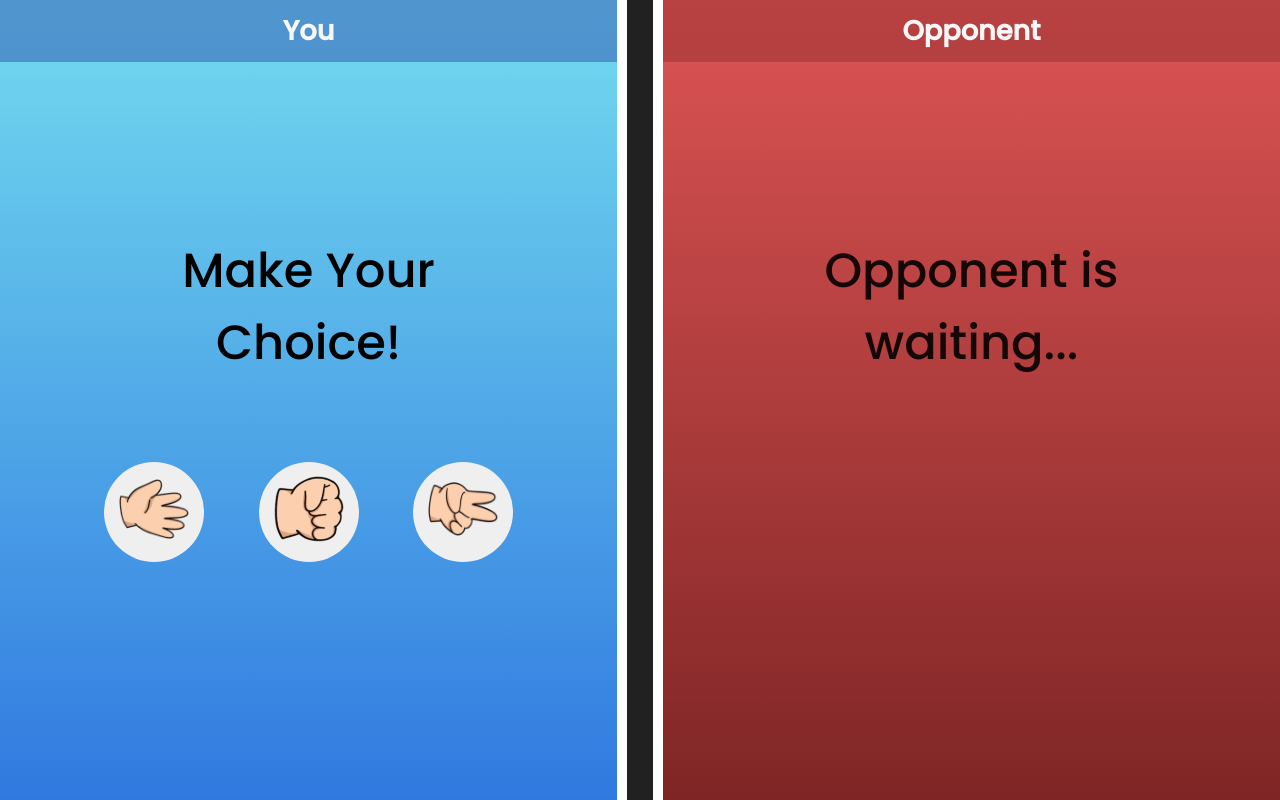
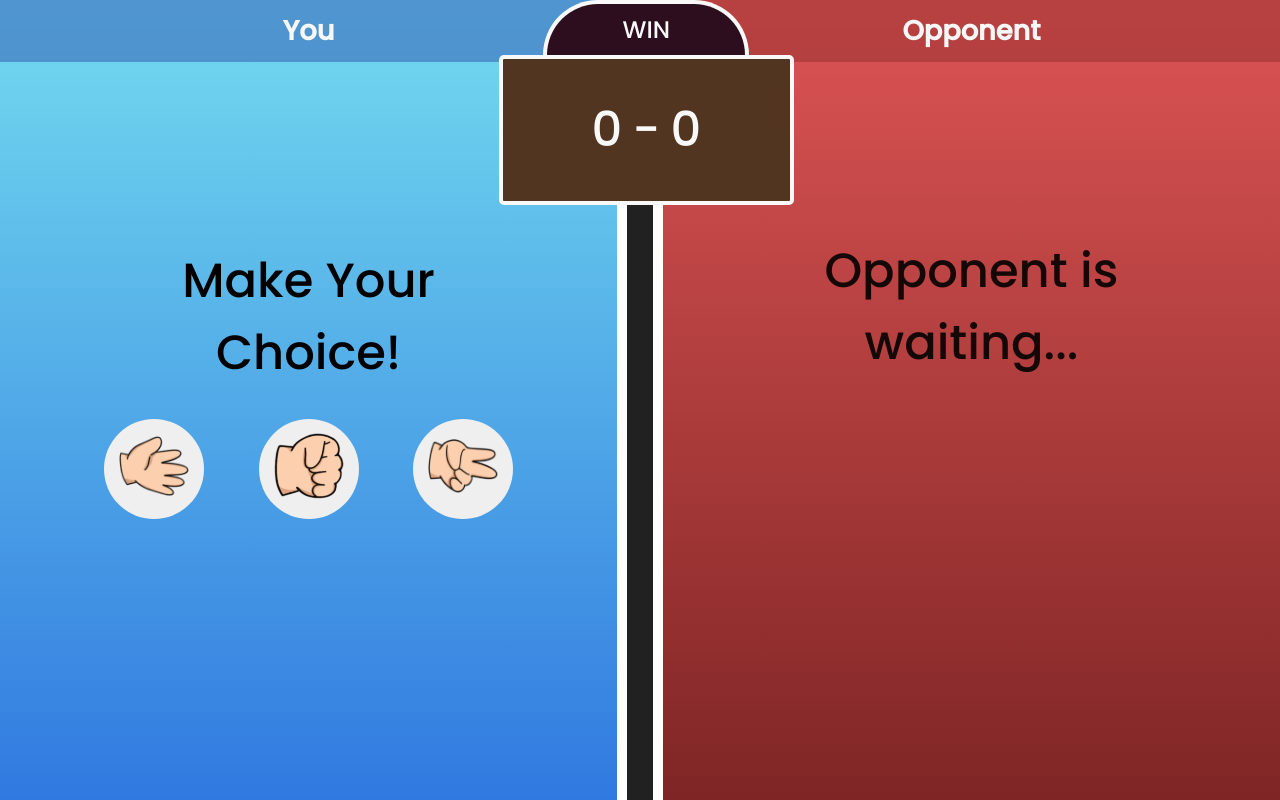
Before and after one commit to WidyaX1900/suit, a plain HTML site: page index.html in a window 1280 px wide. Drawn offline with Linux system fonts and the light colour scheme.

Commit message:
Tidying up the UI HTML layout and make a score board

```diff
--- a/index.html
+++ b/index.html
@@ -9,15 +9,15 @@
   <body>
     <div class="player one">
       <h1>You</h1>
-      <div class="player-choice opening">
+      <div class="choice hidden">
         <img
           id="playerSelect"
           src="img/player1-paper.png"
           alt="player-choice-img"
-          class="hidden"
         />
+      </div>
+      <div id="playerReady" class="ready-element">
         <h2>Make Your Choice!</h2>
-      </div>
         <div class="choice-buttons">
           <button type="button" class="player-attack-button">
             <img src="img/player1-paper.png" alt="player-choice-btn-image" />
@@ -30,9 +30,10 @@
           </button>
         </div>
       </div>
+    </div>
     <div class="player two">
       <h1>Opponent</h1>
-      <div class="player-choice opening">
+      <div class="choice opening">
         <img
           id="enemySelect"
           src="img/player2-paper.png"
@@ -42,6 +43,16 @@
         <h2 class="enemy-opening-text">Opponent is waiting...</h2>
       </div>
     </div>
+    <div class="score-board">
+      <div class="game-result">
+        <span id="gameResult">WIN</span>
+      </div>
+      <div class="score">
+        <span id="playerScore">0</span>
+        <span>-</span>
+        <span id="enemyScore">0</span>
+      </div>
+    </div>
 
     <script src="script.js"></script>
   </body>
--- a/script.js
+++ b/script.js
@@ -2,10 +2,10 @@ const playerAtkBtnEl = document.getElementsByClassName("player-attack-button");
 const playerAtkBtnArr = Array.from(playerAtkBtnEl);
 const playerSelect = document.getElementById("playerSelect");
 const enemySelect = document.getElementById("enemySelect");
+const playerReady = document.getElementById("playerReady");
 
 let playerChoice = 0;
 let enemyChoice = 0;
-let result;
 
 /*
   ROCK, PAPER, SCISSOR NUMBER LABEL:
@@ -14,15 +14,20 @@ let result;
   3 = Scissor
 */
 
+const enemyChoiceImg = [
+  "img/player2-paper.png",
+  "img/player2-rock.png",
+  "img/player2-scissor.png",
+];
+
 playerAtkBtnArr.forEach((playerAtkBtn, index) => {
   playerAtkBtn.addEventListener("click", (event) => {
-    playerSelect.classList.remove("hidden");
-    playerSelect.nextElementSibling.classList.add("hidden");
-    playerSelect.parentElement.classList.remove("opening");
+    playerSelect.parentElement.classList.remove("hidden");
+    playerReady.classList.add("hidden");
 
     enemySelect.classList.remove("hidden");
+    enemySelect.parentElement.classList.remove("opening");
     enemySelect.nextElementSibling.classList.add("hidden");
-    enemySelect.parentElement.classList.remove("opening");
 
     let btnImage = playerAtkBtn.getElementsByTagName("img")[0];
     playerSelect.setAttribute("src", btnImage.src);
@@ -42,20 +47,16 @@ playerAtkBtnArr.forEach((playerAtkBtn, index) => {
     enemyChoice = Math.floor((Math.random() * 3) + 1);
 
     if(playerChoice === enemyChoice) {
-      result = "Draw";
+      console.log("Draw");
     } else if
     (
       enemyChoice == 1 && playerChoice == 2 ||
       enemyChoice == 2 && playerChoice == 3 ||
       enemyChoice == 3 && playerChoice == 1
     ) {
-      result = "You Lose!";
+      enemySelect.setAttribute("src", enemyChoiceImg[enemyChoice - 1]);
     } else {
-      result = "You Win";
+      console.log("You win");
     }
-
-    console.log(`Your choice: ${playerChoice}`);
-    console.log(`Enemy choice: ${enemyChoice}`);
-    console.log(result + "\n");
   });
 });
--- a/style.css
+++ b/style.css
@@ -14,6 +14,7 @@ body {
   display: flex;
   justify-content: space-between;
   background: rgb(33, 33, 33);
+  position: relative;
 }
 
 .player {
@@ -47,33 +48,41 @@ body {
   background: rgba(159, 53, 53, 0.594);
 }
 
-.player .player-choice {
+.player .choice {
   display: flex;
   justify-content: center;
   align-items: center;
   padding-top: 30px;
-  height: 65%;
+  height: 80%;
 }
 
-.player .player-choice img {
+.player .choice img {
   width: 40%;
 }
 
-.player .player-choice .img-rock {
+.player .choice .img-rock {
   width: 35%;
 }
 
-.player .player-choice h2 {
+.ready-element {
+  height: 80%;
+  display: flex;
+  flex-direction: column;
+  justify-content: center;
+}
+
+.ready-element h2 {
   font-size: 3rem;
   width: 50%;
   text-align: center;
+  margin: 0 auto;
 }
 
 .choice-buttons {
   display: flex;
   justify-content: space-around;
   width: 75%;
-  margin: 0 auto;
+  margin: 30px auto 0 auto;
 }
 
 .choice-buttons button {
@@ -94,7 +103,12 @@ body {
 }
 
 .hidden {
-  display: none;
+  display: none !important;
+}
+
+.enemy-opening-text {
+  /* opacity: 0.4; */
+  animation: openingTextAnim 3.5s linear infinite;
 }
 
 .opening {
@@ -103,9 +117,49 @@ body {
   padding-bottom: 40px;
 }
 
-.enemy-opening-text {
-  /* opacity: 0.4; */
-  animation: openingTextAnim 3.5s linear infinite;
+.opening h2 {
+  font-size: 3rem;
+  width: 50%;
+  text-align: center;
+  margin: 0 auto;
+}
+
+.score-board {
+  position: absolute;
+  top: 0;
+  left: 39%;
+  width: 23%;
+}
+
+.score-board .game-result {
+  width: 70%;
+  background: rgb(44, 14, 30);
+  border-top: 4px solid rgb(249, 249, 249);
+  border-left: 4px solid rgb(249, 249, 249);
+  border-right: 4px solid rgb(249, 249, 249);
+  text-align: center;
+  padding: 8px 0;
+  color: rgb(249, 249, 249);
+  font-size: 1.5rem;
+  margin: 0 auto;
+  border-radius: 100px 100px 0 0;
+}
+
+.score-board .score {
+  width: 100%;
+  height: 150px;
+  background: rgb(81, 53, 33);
+  border: 4px solid rgb(249, 249, 249);
+  display: flex;
+  justify-content: center;
+  align-items: center;
+  color: rgb(249, 249, 249);
+  font-size: 3rem;
+  border-radius: 5px;
+}
+
+.score-board .score span:nth-child(2) {
+  margin: 0 10px;
 }
 
 @keyframes openingTextAnim {
```
Lines whose indentation alone changed are shown as unchanged.
